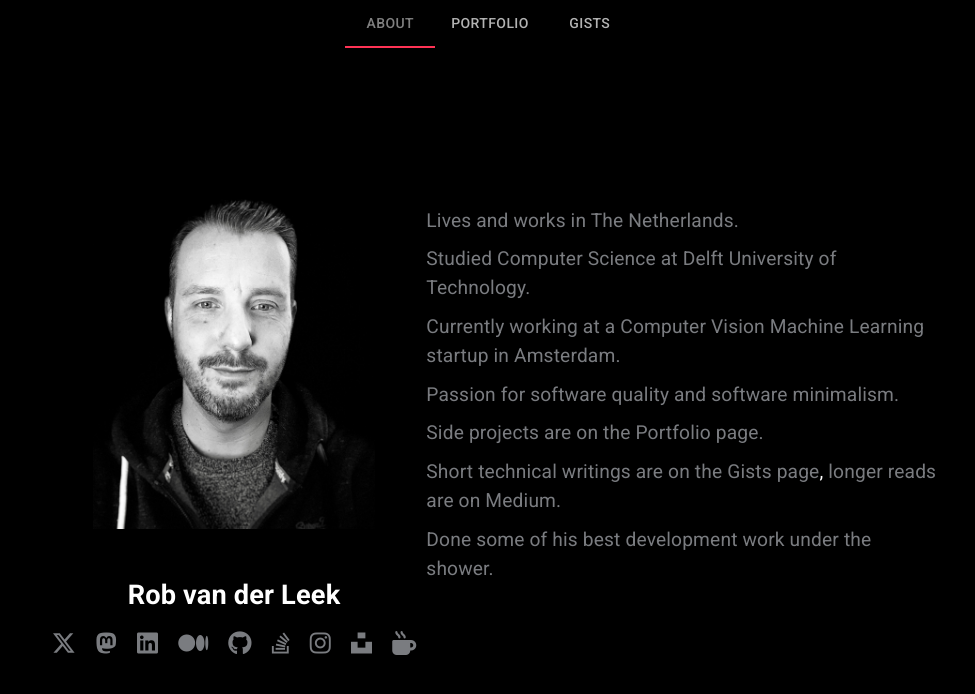
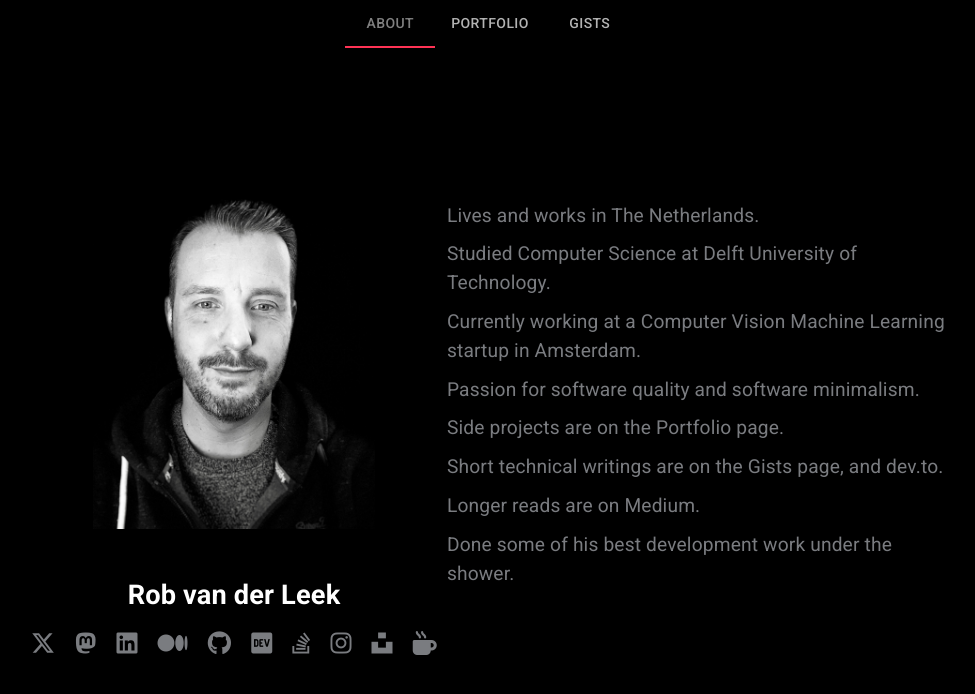
Before and after one commit to robvanderleek/robvanderleek.github.io, a React (Vite) app: page /gists in a window 1280 px wide. Shown: the top 694 px of the page, without its empty margins (150-1125 px from the left). Built offline with nearby package versions, Linux system fonts and the light colour scheme.

Commit message:
Add dev.to link

```diff
--- a/src/pages/about/About.tsx
+++ b/src/pages/about/About.tsx
@@ -19,6 +19,7 @@ export default function About() {
                         className="fab fa-linkedin"/></Hyperlink>
                     <Hyperlink href="https://medium.com/@robvanderleek"><i className="fab fa-medium"/></Hyperlink>
                     <Hyperlink href="https://github.com/robvanderleek"><i className="fab fa-github"/></Hyperlink>
+                    <Hyperlink href="https://dev.to/robvanderleek/"><i className="fab fa-dev"/></Hyperlink>
                     <Hyperlink href="https://stackoverflow.com/users/4232558/rob-van-der-leek"><i
                         className="fab fa-stack-overflow"/></Hyperlink>
                     <Hyperlink href="https://www.instagram.com/robvanderleek"><i
@@ -40,8 +41,11 @@ export default function About() {
                     software quality and software minimalism.</Hyperlink></p>
                 <p><Link to="/portfolio">Side projects are on the Portfolio page.</Link></p>
                 <p>
-                    <Link to="/gists">Short technical writings are on the Gists page</Link>,&nbsp;
-                    <Hyperlink href="https://robvanderleek.medium.com/">longer reads are on Medium.</Hyperlink>
+                    <Link to="/gists">Short technical writings are on the Gists page</Link>
+                    <Hyperlink href="https://dev.to/robvanderleek/">, and dev.to.</Hyperlink>&nbsp;
+                </p>
+                <p>
+                    <Hyperlink href="https://robvanderleek.medium.com/">Longer reads are on Medium.</Hyperlink>
                 </p>
                 <p><Hyperlink
                     href="https://twitter.com/robvanderleek/status/1104328624218562561?s=20&t=SVuMvYeL2DKFfMVzwCkJ4w">Done
```
Also changed, not shown: 1 other file (tests, documents, lock files or other folders).
